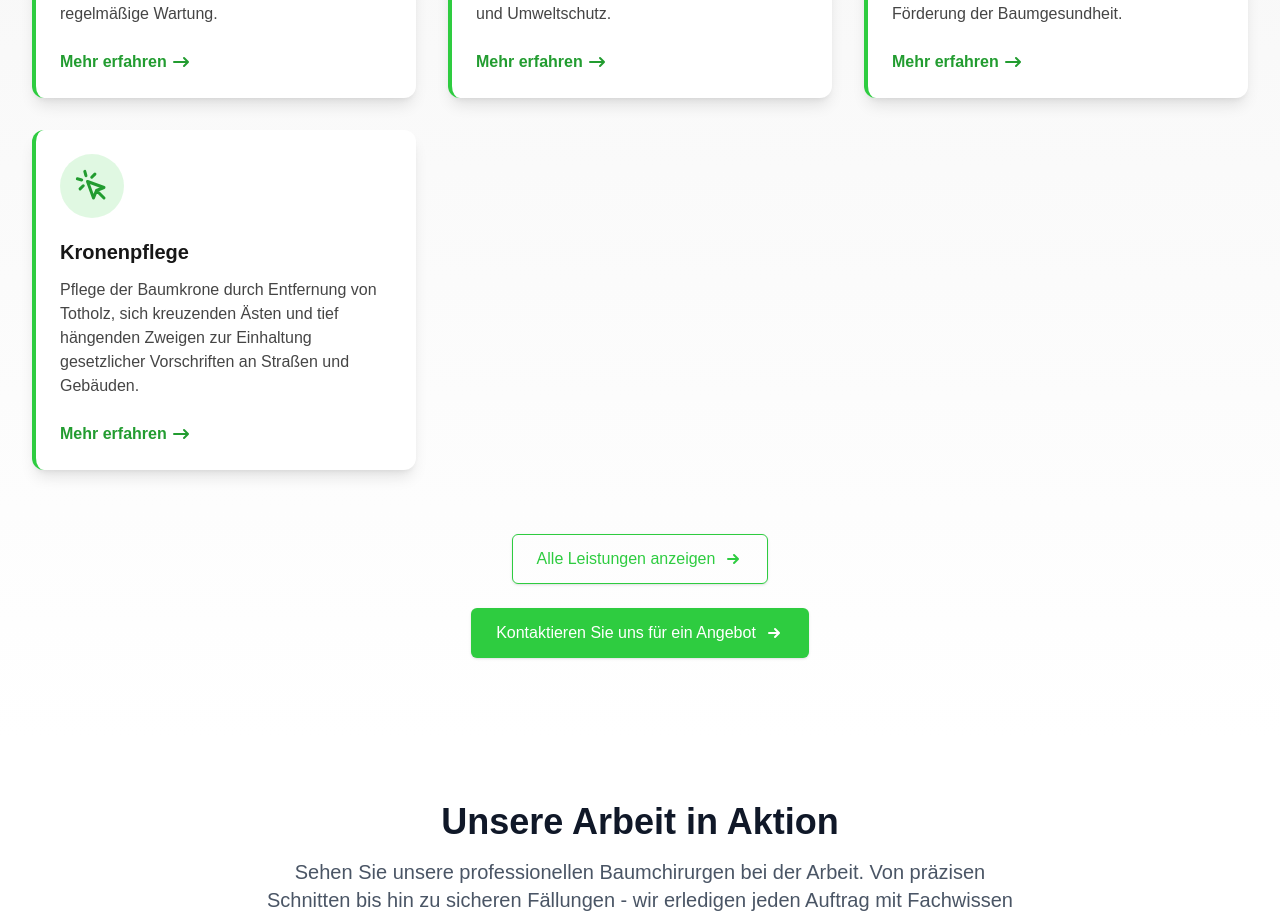
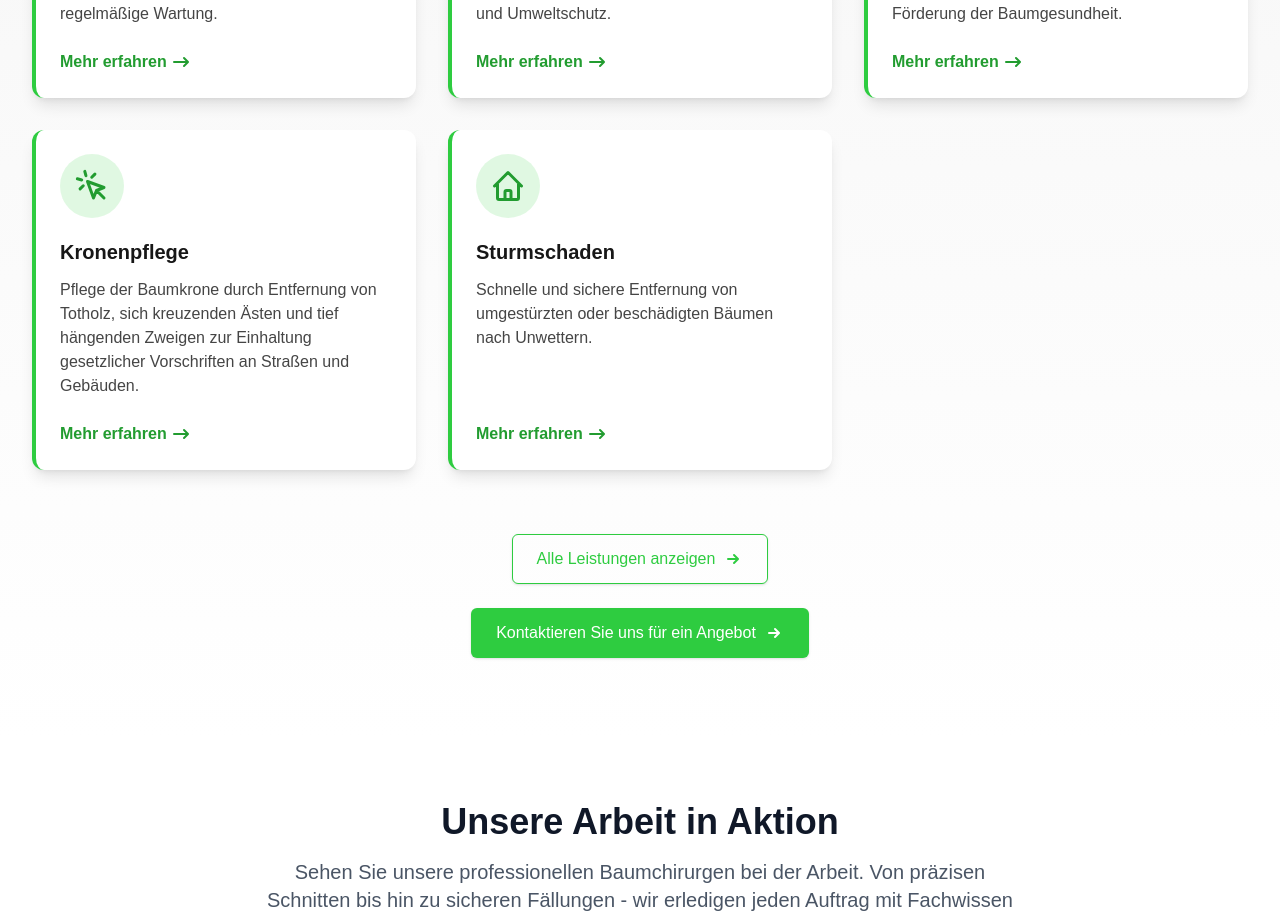
Before and after one commit to daniellambert95/cartertreecare, a Next.js app: page / in a window 1280 px wide. Shown: the part 1322-2240 px from the top of the page. Built offline with nearby package versions, Linux system fonts and the light colour scheme; no server answers.

Commit message:
Update Services.tsx

```diff
--- a/src/components/Services.tsx
+++ b/src/components/Services.tsx
@@ -144,7 +144,7 @@ const Services = () => {
           <path strokeLinecap="round" strokeLinejoin="round" strokeWidth={2} d="M3 12l2-2m0 0l7-7 7 7M5 10v10a1 1 0 001 1h3m10-11l2 2m-2-2v10a1 1 0 01-1 1h-3m-6 0a1 1 0 001-1v-4a1 1 0 011-1h2a1 1 0 011 1v4a1 1 0 001 1m-6 0h6" />
         </svg>
       ),
-      category: 'garden'
+      category: 'tree-care'
     },
     {
       title: 'Kronensicherungen',
```
